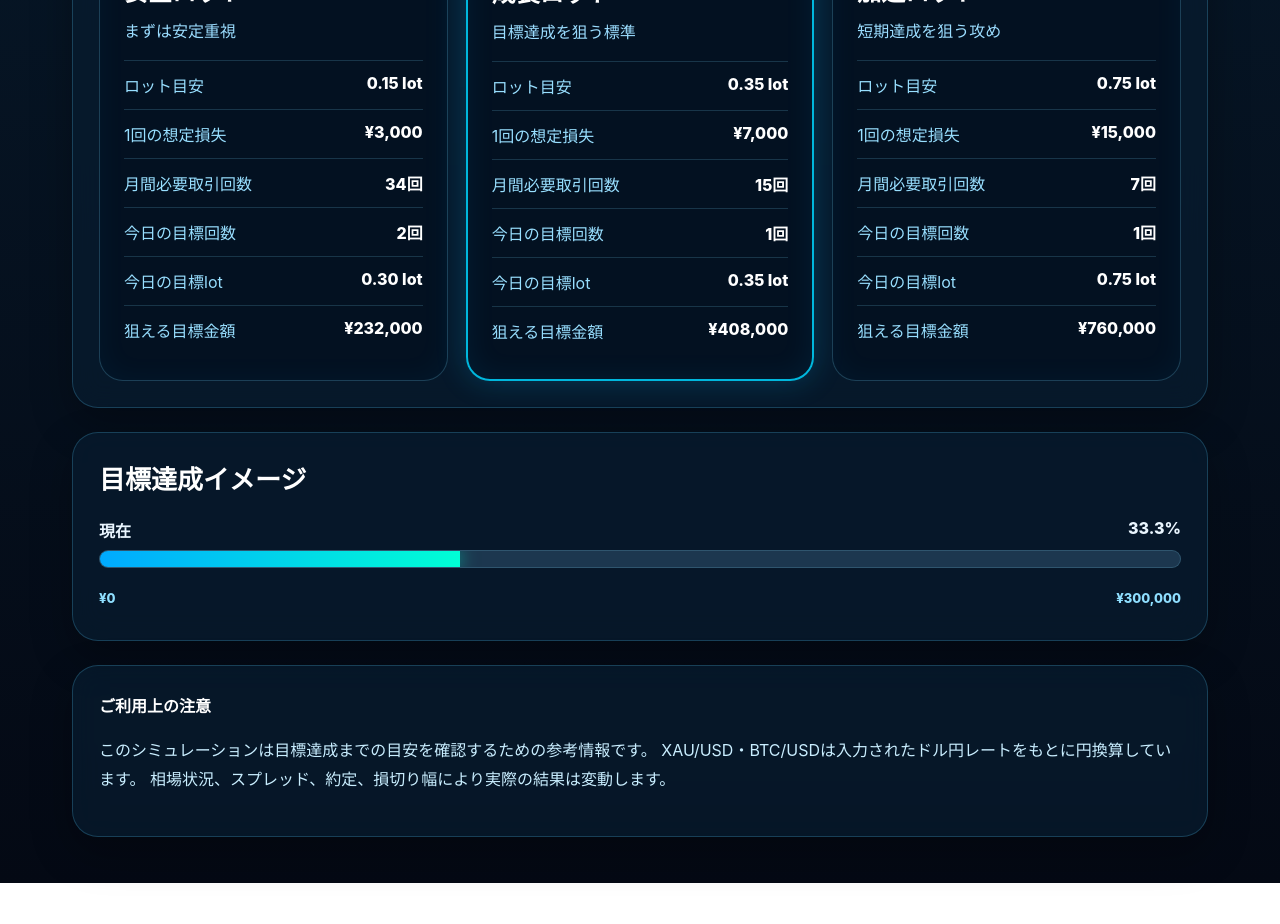
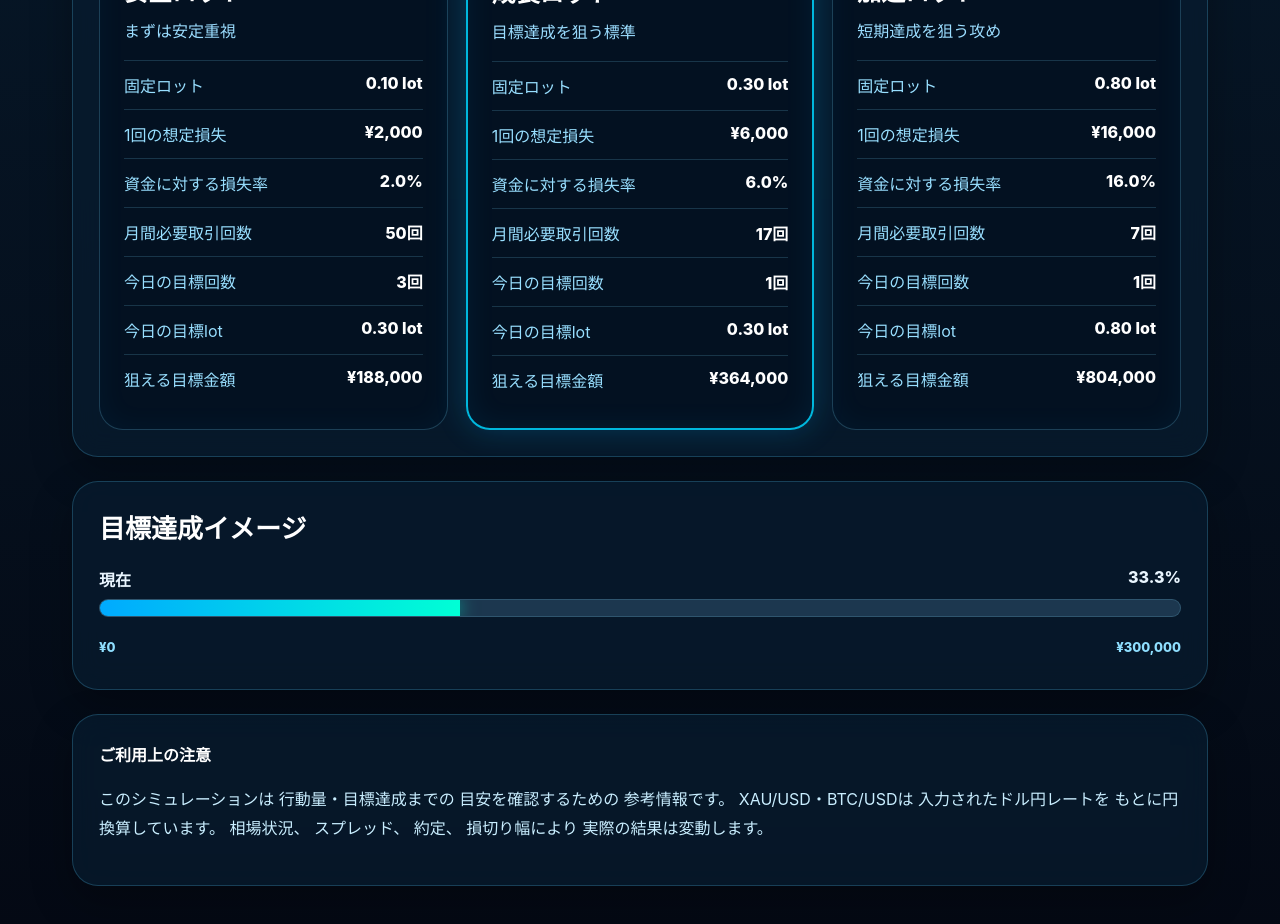
Before and after one commit to yutonikaido1016-png/fx-monthly-target-simulator, a Next.js app: page / in a window 1280 px wide. Shown: the part 1640-2564 px from the top of the page. Before the commit the page ends 2523 px from the top, so only its background shows below. Built offline with nearby package versions, Linux system fonts and the light colour scheme.

Commit message:
Update page.js

```diff
--- a/app/page.js
+++ b/app/page.js
@@ -13,28 +13,45 @@ export default function Home() {
     USDJPY: {
       name: "USD/JPY",
       stop: "20pips",
+
+      plans: {
+        safe: 0.1,
+        growth: 0.3,
+        boost: 0.8,
+      },
+
       lossPerLotJPY: 20000,
       profitPerLotJPY: 40000,
     },
+
     XAUUSD: {
       name: "XAU/USD",
       stop: "50pips",
+
+      plans: {
+        safe: 0.05,
+        growth: 0.15,
+        boost: 0.4,
+      },
+
       lossPerLotUSD: 500,
       profitPerLotUSD: 1000,
     },
+
     BTCUSD: {
       name: "BTC/USD",
       stop: "500ドル幅",
+
+      plans: {
+        safe: 0.01,
+        growth: 0.03,
+        boost: 0.08,
+      },
+
       lossPerLotUSD: 1000,
       profitPerLotUSD: 2000,
     },
   };
-
-  const plans = [
-    { name: "安全ロット", rate: 0.03, text: "まずは安定重視" },
-    { name: "成長ロット", rate: 0.07, text: "目標達成を狙う標準" },
-    { name: "加速ロット", rate: 0.15, text: "短期達成を狙う攻め" },
-  ];
 
   const data = useMemo(() => {
     const cfg = pairConfig[pair];
@@ -49,23 +66,57 @@ export default function Home() {
         ? cfg.profitPerLotJPY
         : cfg.profitPerLotUSD * usdJpyRate;
 
-    const progress = target > 0 ? Math.min((capital / target) * 100, 100) : 0;
+    const progress =
+      target > 0 ? Math.min((capital / target) * 100, 100) : 0;
+
     const needProfit = Math.max(target - capital, 0);
 
+    const plans = [
+      {
+        name: "安全ロット",
+        lot: cfg.plans.safe,
+        text: "まずは安定重視",
+      },
+      {
+        name: "成長ロット",
+        lot: cfg.plans.growth,
+        text: "目標達成を狙う標準",
+      },
+      {
+        name: "加速ロット",
+        lot: cfg.plans.boost,
+        text: "短期達成を狙う攻め",
+      },
+    ];
+
     const results = plans.map((p) => {
-      const risk = capital * p.rate;
-      const lot = Math.max(risk / lossPerLot, 0.01);
-      const profitPerTrade = lot * profitPerLot;
+      const risk = p.lot * lossPerLot;
+
+      const riskPercent = capital > 0
+        ? (risk / capital) * 100
+        : 0;
+
+      const profitPerTrade = p.lot * profitPerLot;
+
       const monthlyTrades =
-        profitPerTrade > 0 ? Math.ceil(needProfit / profitPerTrade) : 0;
-      const dailyTrades = days > 0 ? Math.ceil(monthlyTrades / days) : 0;
-      const dailyLot = lot * dailyTrades;
-      const reachable = capital + profitPerTrade * days;
+        profitPerTrade > 0
+          ? Math.ceil(needProfit / profitPerTrade)
+          : 0;
+
+      const dailyTrades =
+        days > 0
+          ? Math.ceil(monthlyTrades / days)
+          : 0;
+
+      const dailyLot = p.lot * dailyTrades;
+
+      const reachable =
+        capital + profitPerTrade * days;
 
       return {
         ...p,
-        lot,
         risk,
+        riskPercent,
         monthlyTrades,
         dailyTrades,
         dailyLot,
@@ -74,6 +125,7 @@ export default function Home() {
     });
 
     let score = "C";
+
     if (progress >= 90) score = "S";
     else if (results[1].dailyTrades <= 2) score = "A";
     else if (results[1].dailyTrades <= 5) score = "B";
@@ -84,17 +136,19 @@ export default function Home() {
       needProfit,
       results,
       score,
-      lossPerLot,
-      profitPerLot,
     };
   }, [target, capital, pair, days, usdJpyRate]);
 
-  const yen = (num) => "¥" + Math.round(num).toLocaleString();
+  const yen = (num) =>
+    "¥" + Math.round(num).toLocaleString();
 
   return (
     <main>
       <div className="banner">
-        <img src="/team-banner.png" alt="FX目標達成シミュレーター" />
+        <img
+          src="/team-banner.png"
+          alt="FX目標達成シミュレーター"
+        />
       </div>
 
       <section className="inputCard">
@@ -105,7 +159,9 @@ export default function Home() {
           <input
             type="number"
             value={target}
-            onChange={(e) => setTarget(Number(e.target.value))}
+            onChange={(e) =>
+              setTarget(Number(e.target.value))
+            }
           />
         </label>
 
@@ -114,16 +170,31 @@ export default function Home() {
           <input
             type="number"
             value={capital}
-            onChange={(e) => setCapital(Number(e.target.value))}
+            onChange={(e) =>
+              setCapital(Number(e.target.value))
+            }
           />
         </label>
 
         <label>
           取引通貨ペア
-          <select value={pair} onChange={(e) => setPair(e.target.value)}>
-            <option value="USDJPY">USD/JPY</option>
-            <option value="XAUUSD">XAU/USD</option>
-            <option value="BTCUSD">BTC/USD</option>
+          <select
+            value={pair}
+            onChange={(e) =>
+              setPair(e.target.value)
+            }
+          >
+            <option value="USDJPY">
+              USD/JPY
+            </option>
+
+            <option value="XAUUSD">
+              XAU/USD
+            </option>
+
+            <option value="BTCUSD">
+              BTC/USD
+            </option>
           </select>
         </label>
 
@@ -132,7 +203,9 @@ export default function Home() {
           <input
             type="number"
             value={days}
-            onChange={(e) => setDays(Number(e.target.value))}
+            onChange={(e) =>
+              setDays(Number(e.target.value))
+            }
           />
         </label>
 
@@ -141,7 +214,11 @@ export default function Home() {
           <input
             type="number"
             value={usdJpyRate}
-            onChange={(e) => setUsdJpyRate(Number(e.target.value))}
+            onChange={(e) =>
+              setUsdJpyRate(
+                Number(e.target.value)
+              )
+            }
           />
         </label>
       </section>
@@ -159,32 +236,49 @@ export default function Home() {
 
         <div className="stat highlight">
           <span>進捗率</span>
-          <strong>{data.progress.toFixed(1)}%</strong>
+
+          <strong>
+            {data.progress.toFixed(1)}%
+          </strong>
         </div>
       </section>
 
       <div className="progressBar">
-        <div style={{ width: `${data.progress}%` }} />
+        <div
+          style={{
+            width: `${data.progress}%`,
+          }}
+        />
       </div>
 
       <section className="summary">
         <div>
           <span>残り必要利益</span>
-          <strong>{yen(data.needProfit)}</strong>
+
+          <strong>
+            {yen(data.needProfit)}
+          </strong>
         </div>
 
         <div>
           <span>通貨ペア</span>
-          <strong>{data.cfg.name}</strong>
+
+          <strong>
+            {data.cfg.name}
+          </strong>
         </div>
 
         <div>
           <span>損切り目安</span>
-          <strong>{data.cfg.stop}</strong>
+
+          <strong>
+            {data.cfg.stop}
+          </strong>
         </div>
 
         <div>
           <span>達成スコア</span>
+
           <strong>{data.score}</strong>
         </div>
       </section>
@@ -194,39 +288,75 @@ export default function Home() {
 
         <div className="planGrid">
           {data.results.map((p) => (
-            <div className="plan" key={p.name}>
+            <div
+              className="plan"
+              key={p.name}
+            >
               <h3>{p.name}</h3>
+
               <p>{p.text}</p>
 
               <dl>
                 <div>
-                  <dt>ロット目安</dt>
-                  <dd>{p.lot.toFixed(2)} lot</dd>
+                  <dt>固定ロット</dt>
+
+                  <dd>
+                    {p.lot.toFixed(2)} lot
+                  </dd>
                 </div>
 
                 <div>
                   <dt>1回の想定損失</dt>
+
                   <dd>{yen(p.risk)}</dd>
                 </div>
 
                 <div>
-                  <dt>月間必要取引回数</dt>
-                  <dd>{p.monthlyTrades}回</dd>
+                  <dt>資金に対する損失率</dt>
+
+                  <dd>
+                    {p.riskPercent.toFixed(1)}%
+                  </dd>
                 </div>
 
                 <div>
-                  <dt>今日の目標回数</dt>
-                  <dd>{p.dailyTrades}回</dd>
+                  <dt>
+                    月間必要取引回数
+                  </dt>
+
+                  <dd>
+                    {p.monthlyTrades}回
+                  </dd>
                 </div>
 
                 <div>
-                  <dt>今日の目標lot</dt>
-                  <dd>{p.dailyLot.toFixed(2)} lot</dd>
+                  <dt>
+                    今日の目標回数
+                  </dt>
+
+                  <dd>
+                    {p.dailyTrades}回
+                  </dd>
                 </div>
 
                 <div>
-                  <dt>狙える目標金額</dt>
-                  <dd>{yen(p.reachable)}</dd>
+                  <dt>
+                    今日の目標lot
+                  </dt>
+
+                  <dd>
+                    {p.dailyLot.toFixed(2)} lot
+                  </dd>
+                </div>
+
+                <div>
+                  <dt>
+                    狙える目標金額
+                  </dt>
+
+                  <dd>
+                    {yen(p.reachable)}
+                  </dd>
                 </div>
               </dl>
             </div>
@@ -239,25 +369,47 @@ export default function Home() {
 
         <div className="barLabel">
           <span>現在</span>
-          <span>{data.progress.toFixed(1)}%</span>
+
+          <span>
+            {data.progress.toFixed(1)}%
+          </span>
         </div>
 
         <div className="bigBar">
-          <div style={{ width: `${data.progress}%` }} />
+          <div
+            style={{
+              width: `${data.progress}%`,
+            }}
+          />
         </div>
 
         <div className="barScale">
           <span>{yen(0)}</span>
+
           <span>{yen(target)}</span>
         </div>
       </section>
 
       <section className="notice">
-        <strong>ご利用上の注意</strong>
+        <strong>
+          ご利用上の注意
+        </strong>
+
         <p>
-          このシミュレーションは目標達成までの目安を確認するための参考情報です。
-          XAU/USD・BTC/USDは入力されたドル円レートをもとに円換算しています。
-          相場状況、スプレッド、約定、損切り幅により実際の結果は変動します。
+          このシミュレーションは
+          行動量・目標達成までの
+          目安を確認するための
+          参考情報です。
+
+          XAU/USD・BTC/USDは
+          入力されたドル円レートを
+          もとに円換算しています。
+
+          相場状況、
+          スプレッド、
+          約定、
+          損切り幅により
+          実際の結果は変動します。
         </p>
       </section>
     </main>
```
